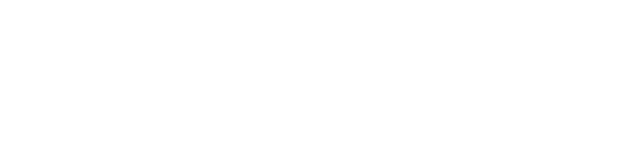
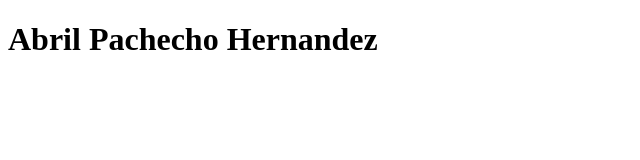
Before and after one commit to MikhailBel1927/mi-proyectoGit-EVN304, a plain HTML site: page index.html in a window 1280 px wide. Shown: the whole page, without its empty margins (0-640 px from the left). Drawn offline with Linux system fonts and the light colour scheme.

Commit message:
Cambios en el archivo

```diff
--- a/index.html
+++ b/index.html
@@ -3,9 +3,9 @@
 <head>
     <meta charset="UTF-8">
     <meta name="viewport" content="width=device-width, initial-scale=1.0">
-    <title>Document</title>
+    <title>Mi primer titulo</title>
 </head>
 <body>
-
+    <h1>Abril Pachecho Hernandez</h1>
 </body>
 </html>
```
